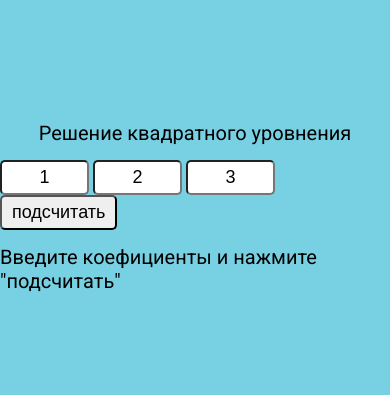
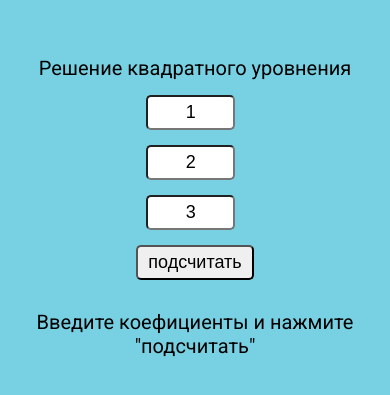
Before and after one commit to valyuscha/Solution-of-square-equations, a plain HTML site: page index.html in a window 390 px wide. Shown: the part 215-610 px from the top of the page. Drawn offline with Linux system fonts and the light colour scheme.

Commit message:
Made adaptive version

```diff
--- a/style.css
+++ b/style.css
@@ -18,6 +18,7 @@ div {
     justify-content: center;
     align-items: center;
     background: #78d1e3;
+    padding: 0 15px;
 }
 
 span {
@@ -25,3 +26,16 @@ span {
     font-family: 'Roboto', sans-serif;
     padding: 15px 0;
 }
+
+@media screen and (max-width: 475px) {
+    input {
+        display: flex;
+        margin-bottom: 15px;
+    }
+    span {
+        text-align: center;
+    }
+    .main-input {
+        margin-left: 10px;
+    }
+}
```
Also changed, not shown: index.html (+3 -3 lines).
